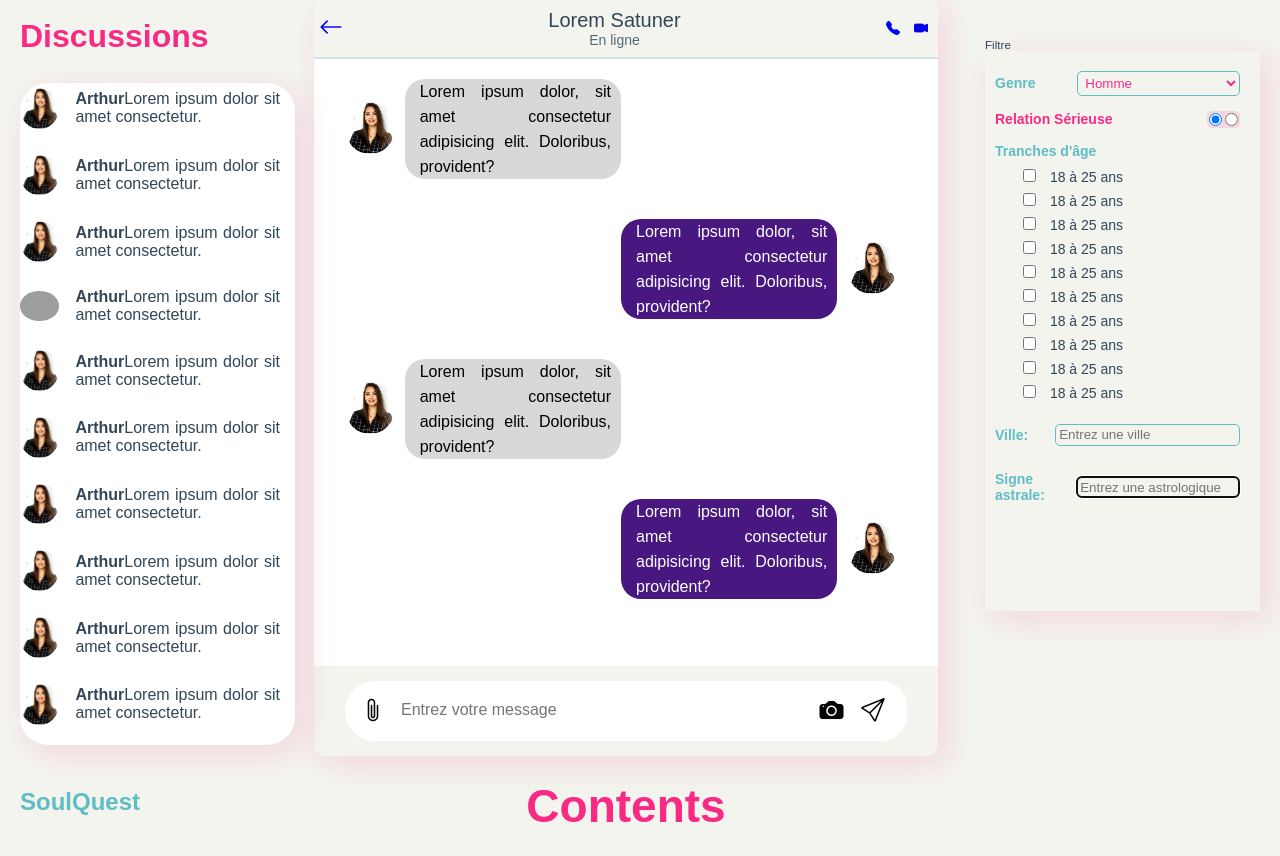
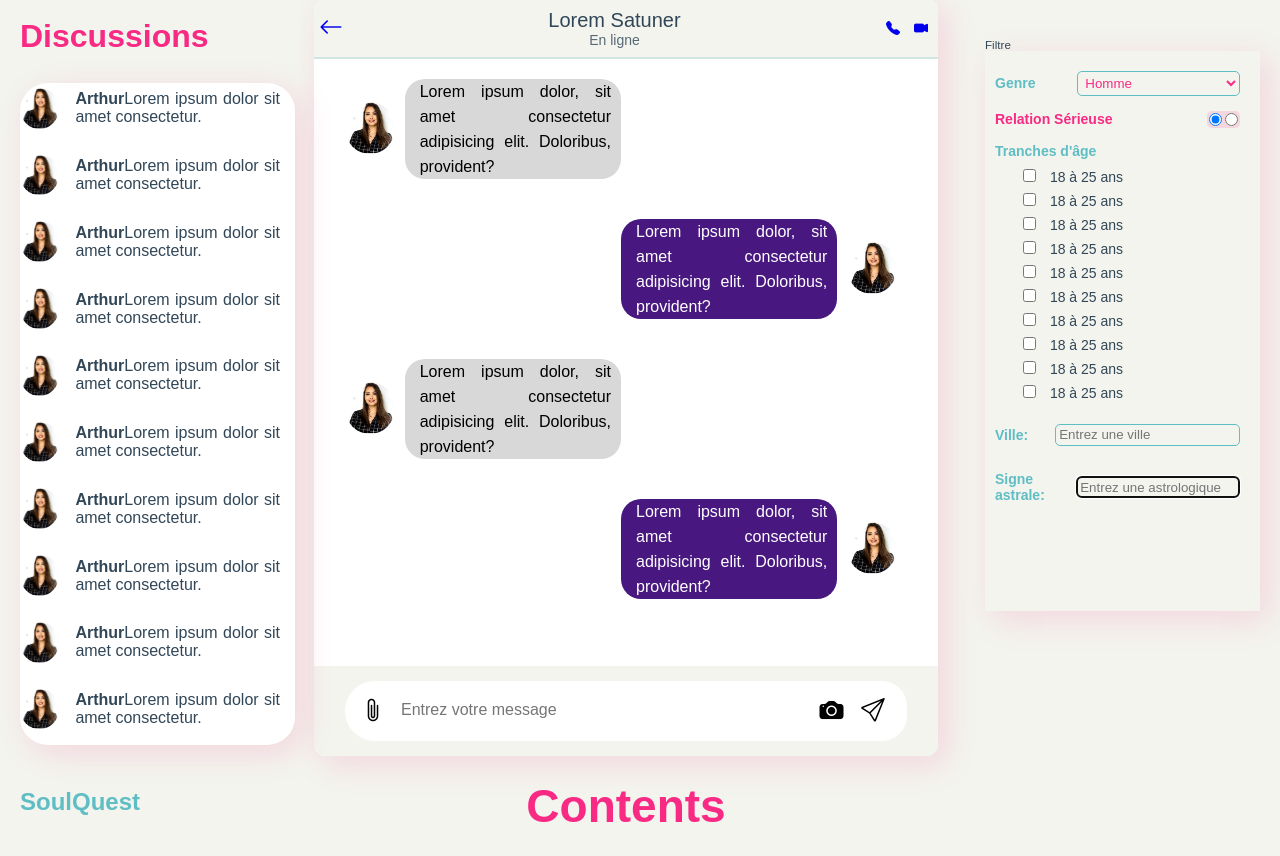
Before and after one commit to OlympBlack/PIL1_2324_11, a Django app: page /chat/disc in a window 1280 px wide. Shown: the part 78-934 px from the top of the page. Run offline with Django 5.2, Linux system fonts and the light colour scheme; grey boxes are pictures that could not be loaded.

Commit message:
messagerie et accueil interface

```diff
--- a/templates/chat/messagerie.html
+++ b/templates/chat/messagerie.html
@@ -69,7 +69,7 @@
 
                             <div class="update">
                                 <div class="profile-image">
-                                    <img src="{% static 'image/profile.jpg' %}G" alt="" width="100%">
+                                    <img src="{% static 'image/profile.jpg' %}" alt="" width="100%">
                                 </div>
 
                                 <div class="message">
@@ -481,6 +481,6 @@
 
     </div>
 
-    <script src="script.js"></script>
+    <script src="{% static 'js/scriptA.js' %}"></script>
 </body>
 </html>
```
Also changed, not shown: commondatab/migrations/0001_initial.py, commondatab/migrations/0002_alter_zzusers_created_at.py (deleted), commondatab/migrations/0003_alter_zzusers_created_at.py (deleted), commondatab/migrations/0004_alter_zzusers_birthday.py (deleted), commondatab/migrations/0005_alter_zzusers_latitude_alter_zzusers_longitude.py (deleted), commondatab/migrations/0006_alter_zzusers_birthday.py (deleted), commondatab/migrations/0007_zzusers_confirmation_token.py (added), commondatab/migrations/0008_alter_zzusers_birthday.py (deleted).
